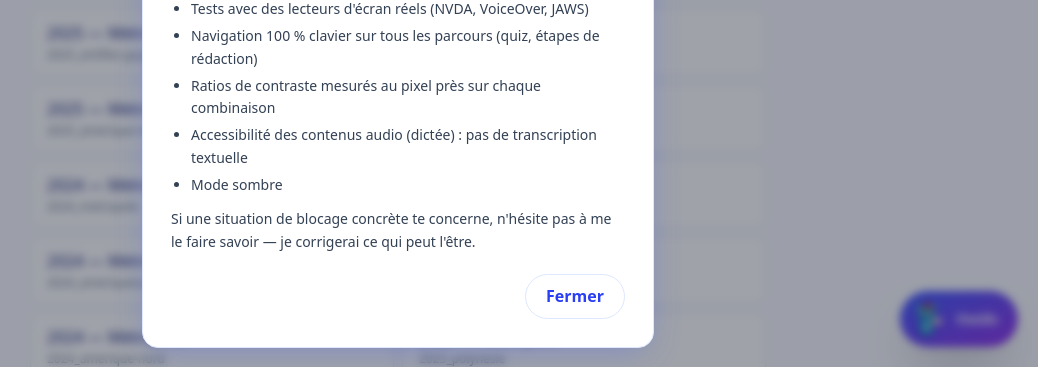
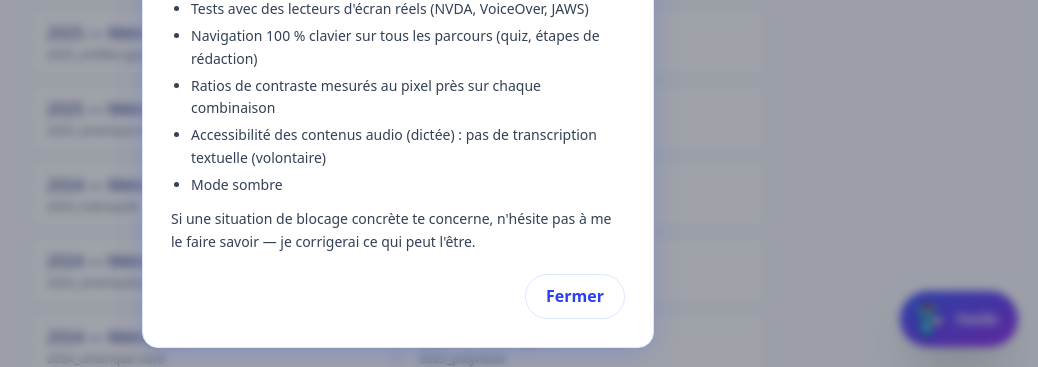
Before and after one commit to bmatge/preparation-dnb-histoire, a FastAPI app: page /francais/dictee/ in a window 1280 px wide, after a click on "Accessibilité". Shown: the part 689-1056 px from the top of the page, without its empty margins (242-1280 px from the left). Run offline with FastAPI, Linux system fonts and the light colour scheme.

Commit message:
Precise (volontaire) sur l'absence de transcription dictee dans la modale accessibilite
Co-Authored-By: Claude Opus 4.6 (1M context) <noreply@anthropic.com>

```diff
--- a/app/core/templates/base.html
+++ b/app/core/templates/base.html
@@ -505,7 +505,7 @@
             <li>Tests avec des lecteurs d'écran réels (NVDA, VoiceOver, JAWS)</li>
             <li>Navigation 100 % clavier sur tous les parcours (quiz, étapes de rédaction)</li>
             <li>Ratios de contraste mesurés au pixel près sur chaque combinaison</li>
-            <li>Accessibilité des contenus audio (dictée) : pas de transcription textuelle</li>
+            <li>Accessibilité des contenus audio (dictée) : pas de transcription textuelle (volontaire)</li>
             <li>Mode sombre</li>
           </ul>
         </div>
```
